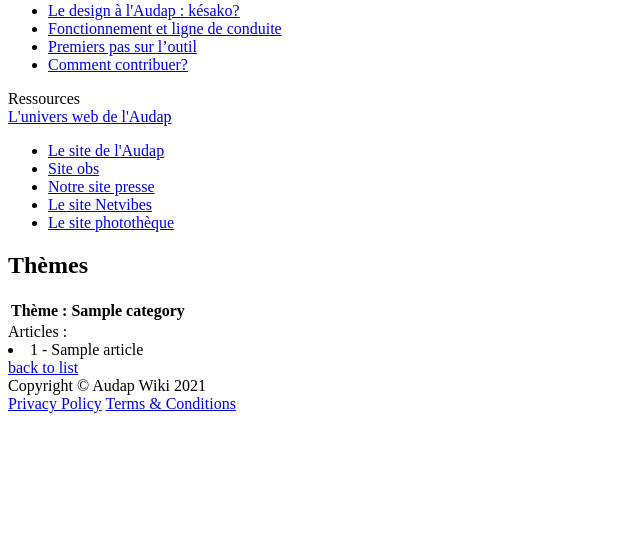
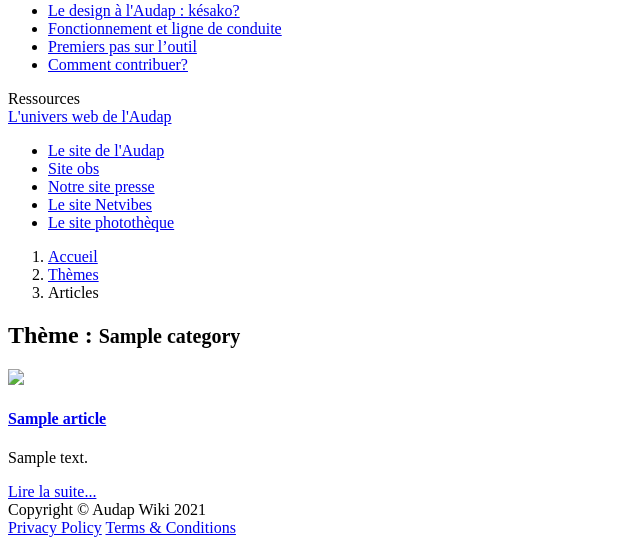
Before and after one commit to WildCodeSchool/BTZ_PHP_2021_03_Wiki, a Symfony app: template templates/category/show.html.twig in a window 1280 px wide. Shown: the part 445-990 px from the top of the page, without its empty margins (0-640 px from the left). Before the commit the page ends 858 px from the top, so only its background shows below. Run offline with Twig, Linux system fonts and the light colour scheme; the template is opened without the code that fills it: most values are stand-ins (such as "Sample title", 1, 10 or a date in 2020); lists and menus that the app fills with data are empty; some libraries are stand-ins or nearby versions.

Commit message:
front sur categories = themes

```diff
--- a/src/Form/CategoryType.php
+++ b/src/Form/CategoryType.php
@@ -13,7 +13,7 @@ class CategoryType extends AbstractType
     public function buildForm(FormBuilderInterface $builder, array $options): void
     {
         $builder
-            ->add('name', TextType::class)
+            ->add('Name', TextType::class)
             // ->add('articles', null, ["choice_label" => "id"])
         ;
     }
--- a/templates/category/_delete_form.html.twig
+++ b/templates/category/_delete_form.html.twig
@@ -1,5 +1,5 @@
-<form method="post" action="{{ path('category_delete', {'id': category.id}) }}" onsubmit="return confirm('Are you sure you want to delete this item?');">
+<form method="post" action="{{ path('category_delete', {'id': category.id}) }}" onsubmit="return confirm('Etes vous sûr de vouloir supprimer ce thème ?');">
     <input type="hidden" name="_method" value="DELETE">
     <input type="hidden" name="_token" value="{{ csrf_token('delete' ~ category.id) }}">
-    <button class="btn btn-secondary">Supprimer</button>
+    <button class="btn btn-primary">supprimer</button>
 </form>
--- a/templates/category/_form.html.twig
+++ b/templates/category/_form.html.twig
@@ -1,4 +1,4 @@
 {{ form_start(form) }}
     {{ form_widget(form) }}
-    <button class="btn">{{ button_label|default('Save') }}</button>
+    <button class="btn">{{ button_label|default('sauve') }}</button>
 {{ form_end(form) }}
--- a/templates/category/show.html.twig
+++ b/templates/category/show.html.twig
@@ -1,27 +1,43 @@
 {% extends 'base.html.twig' %}
 
-{% block title %}Theme{% endblock %}
+{% block title %}Article index
+{% endblock %}
 
 {% block body %}
-<h1>Thèmes</h1>
 
-<table class="table">
-    <tbody>
-        <tr>
-            <th>Thème : {{category.name }}</th>
-        </tr>
-    </tbody>
-</table>
+<!-- Page Heading/Breadcrumbs-->
+<ol class="breadcrumb">
+    <li class="breadcrumb-item">
+        <a href="{{ path('home') }}">Accueil</a>
+    </li>
+	<li class="breadcrumb-item">
+        <a href="{{ path('category_index') }}">Thèmes</a>
+    </li>
+    <li class="breadcrumb-item active">Articles</li>
+</ol>
 
-<!-- liste des articles de la catégorie -->
-<a>Articles :
-    {% for article in category.articles %}
-    <li>{{article.id}} - {{article.title}}</li>
-    {% else %}
-    <li>Aucun article pour ce thème</li>
-    {% endfor %}
-</a>
-
-<a href="{{ path('category_index') }}">back to list</a>
+<h1 class="mt-4 mb-3">Thème : <small>{{category.name}}</small>
+</h1>
+	<div class="row">
+		{# Ajouter tri par date de publication desc, ici sort sur ??? #}
+		{% for article in category.articles|sort %}
+			<div class="col-lg-4 col-sm-6 mb-4">
+				<div class="card h-100">
+					<a href="{{ path('article_show', {'id': article.id}) }}"><img class="card-img-top" src="{{ vich_uploader_asset(article, 'imageFile') }}" width="50px" alt=" "/></a>
+					<div class="card-body pb-5">
+						<h4 class="card-title">
+							<a href="{{ path('article_show', {'id': article.id}) }}">{{ article.title|capitalize }}</a>
+						</h4>
+						<p class="card-text pb-3">{{ article.description|slice(0,100) }}</p>
+						<a class="btn btn-primary position-absolute" style="bottom: 20px;right: 20px;" href="{{ path('article_show', {'id': article.id}) }}">Lire la suite...</a>
+					</div>
+				</div>
+			</div>
+		{% else %}
+			<div>
+				<h2>Il n'y a pas d'articles</td>
+			</div>
+		{% endfor %}
+	</div>
 
 {% endblock %}
```
Also changed, not shown: templates/category/edit.html.twig (+17 -5 lines), templates/category/index.html.twig (+12 -6 lines), templates/category/new.html.twig (+12 -3 lines), templates/category/show.html.old.twig (added, +37 -0 lines).
